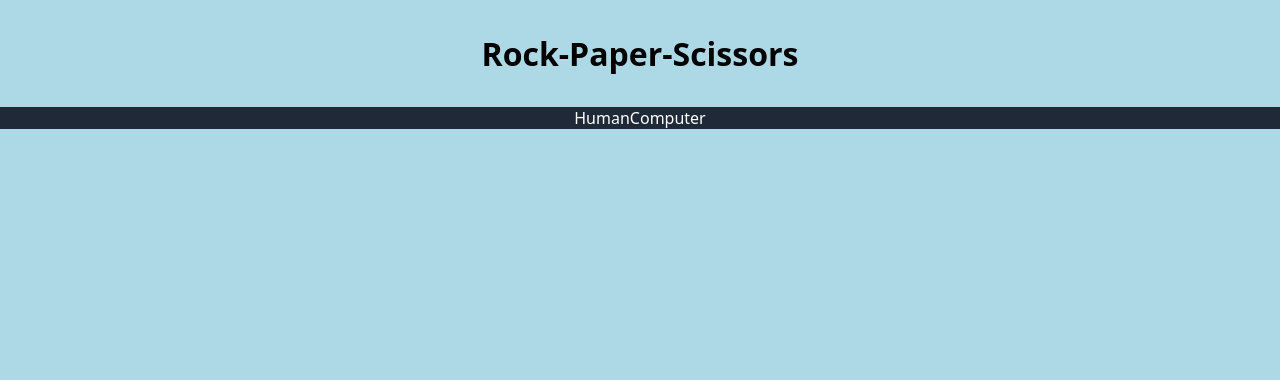
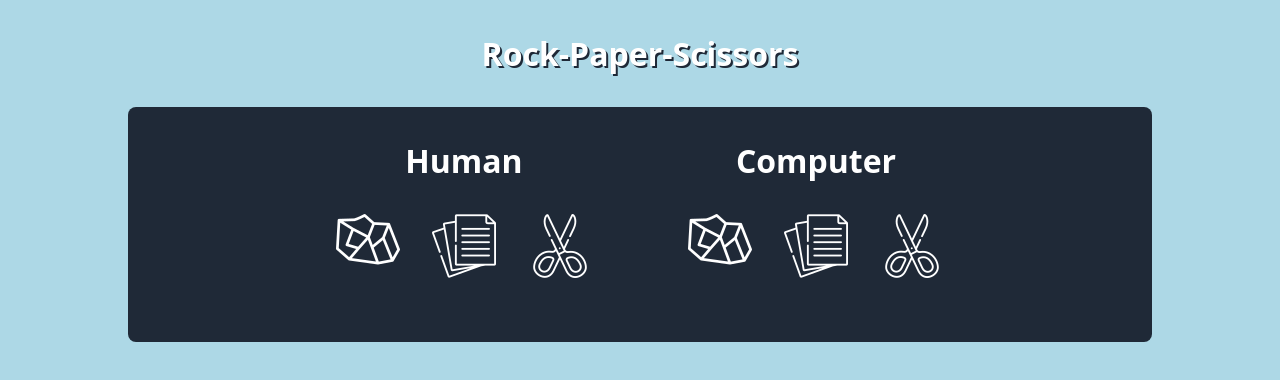
Before and after one commit to maxpajewski/rock-paper-scissors, a plain HTML site: page index.html in a window 1280 px wide. Drawn offline with Linux system fonts and the light colour scheme.

Commit message:
Add user and computer RPS icons

```diff
--- a/index.html
+++ b/index.html
@@ -16,7 +16,9 @@
         <div class="player-comp-ui">
             <div class="player-title">Human</div>
             <div class="user-comp-buttons">
-
+                <button class="user-rock"></button>
+                <button class="user-paper"></button>
+                <button class="user-scissors"></button>
             </div>
             <div class="player-score"></div>
         </div>
@@ -25,6 +27,9 @@
         <div class="player-comp-ui">
             <div class="player-title">Computer</div>
             <div class="user-comp-buttons">
+                <img src="./Icons/rock-white.png" alt="Rock">
+                <img src="./Icons/paper-white.png" alt="Rock">
+                <img src="./Icons/scissors-white.png" alt="Rock">
 
             </div>
             <div class="player-score"></div>
--- a/javascript.js
+++ b/javascript.js
@@ -8,9 +8,7 @@ else {
 
 function computerSelect() {
     let computerChoices = ['rock', 'paper', 'scissors'];
-
     return computerChoices[(Math.floor(Math.random() * 3))];
-
 
     // let num = (Math.floor(Math.random() * 3)) + 1;
     // let computerChoice = "";
--- a/styles.css
+++ b/styles.css
@@ -20,6 +20,8 @@ body {
     font-weight: 800;
     text-align: center;
     padding: 32px;
+    color: white;
+    text-shadow: 2px 2px #1F2937;
 }
 
 .ui-center {
@@ -27,23 +29,60 @@ body {
     justify-content: center;
     align-items: center;
     background-color: #1F2937;
+    margin: 0px 128px;
+    border-radius: 8px;
 }
 
 .player-comp-ui {
     display: flex;
     flex-direction: column;
     justify-content: center;
+    padding: 32px;
+    gap: 16px;
 }
 
 .user-comp-buttons {
+    display: flex;
     flex-direction: row;
-    justify-content: center;
+    flex: 1;
     align-items: center;
-    gap: 12px;
+    padding: 16px;
+    gap: 32px;
 }
 
 .player-title {
     color: white;
-    font-size: 16px;
-    font-weight: 400;
+    font-size: 32px;
+    font-weight: 800;
+    text-align: center;
 }
+
+.user-rock {
+    background-image: url(./Icons/rock-white.png);
+    height: 64px;
+    width: 64px;
+    background-color: #1F2937;
+    border: none;
+    border-radius: 4px;
+    cursor: pointer;
+}
+
+.user-paper {
+    background-image: url(./Icons/paper-white.png);
+    height: 64px;
+    width: 64px;
+    background-color: #1F2937;
+    border: none;
+    border-radius: 4px;
+    cursor: pointer;
+}
+
+.user-scissors {
+    background-image: url(./Icons/scissors-white.png);
+    height: 64px;
+    width: 64px;
+    background-color: #1F2937;
+    border: none;
+    border-radius: 4px;
+    cursor: pointer;
+}
```
Also changed, not shown: Icons/paper-white.png (added), Icons/paper.png (added), Icons/rock-white.png (added), Icons/rock.png (added), Icons/scissors-white.png (added), Icons/scissors.png (added).
